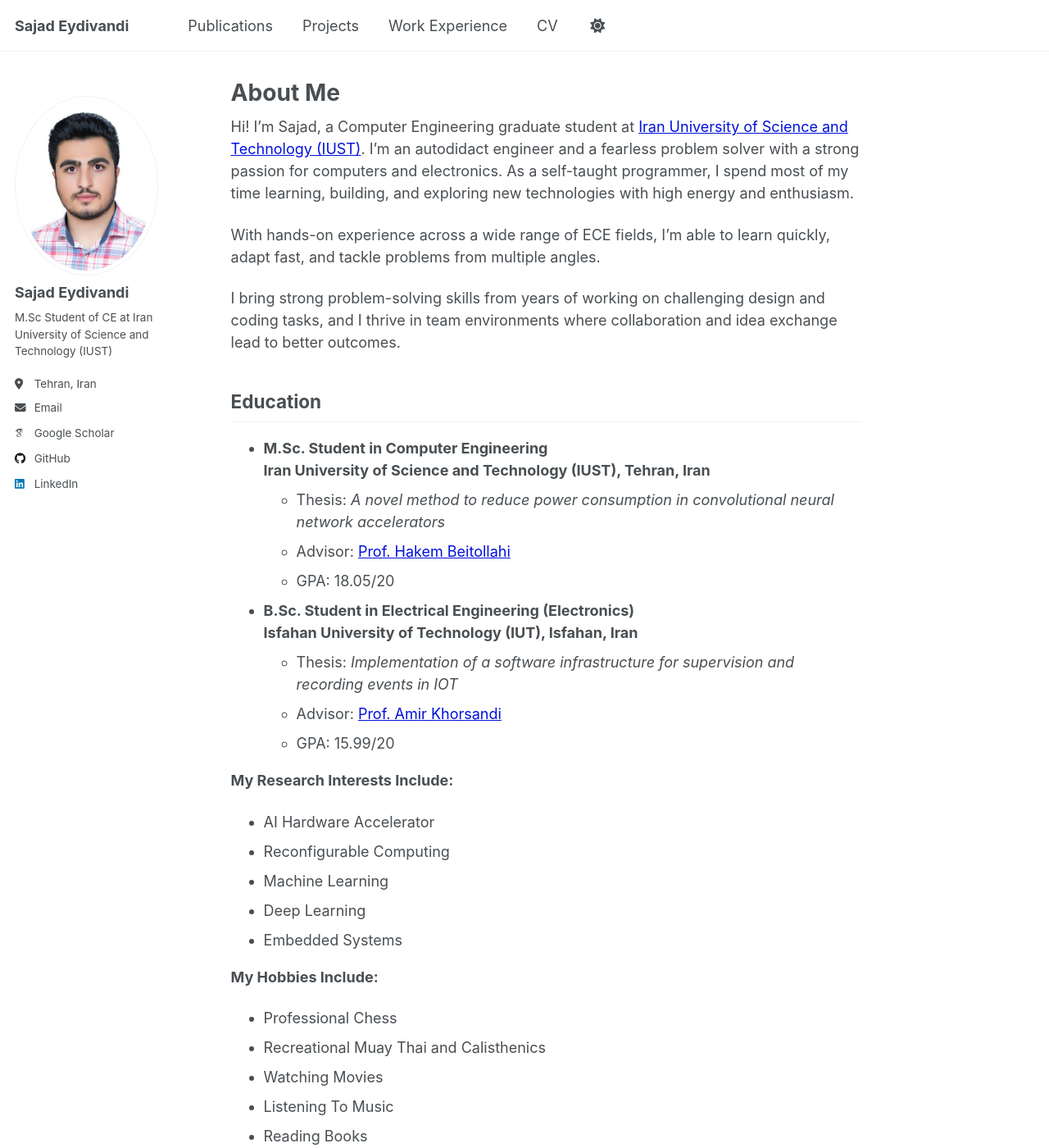
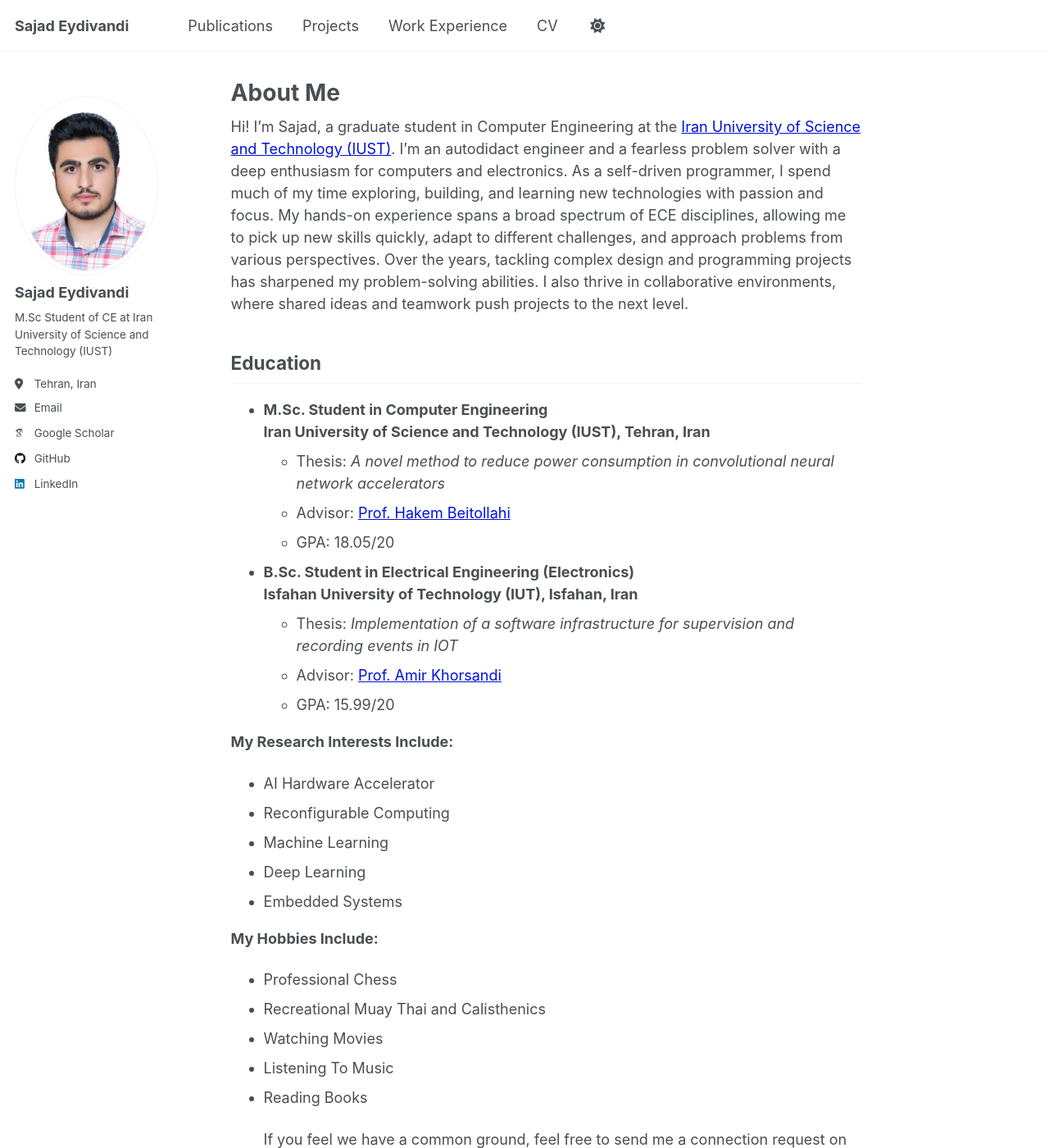
Before and after one commit to SajadEydivandi/SajadEydivandi.github.io, a Jekyll site: the page built from _pages/about.md, in a window 1280 px wide and 1400 px high. Shown: the whole window at 82% size. Built offline with Jekyll 4.4.1, drawn with Linux system fonts in a browser that asks for light colours; some web fonts are replaced; some of the changed text lies outside the part shown.

Commit message:
Update about.md

```diff
--- a/_pages/about.md
+++ b/_pages/about.md
@@ -8,12 +8,7 @@ redirect_from:
 ---
 
 
-Hi! I’m Sajad, a Computer Engineering graduate student at <a href="https://www.iust.ac.ir/" style="color: #0011DB; text-decoration: underline;"> Iran University of Science and Technology (IUST)</a>. I'm an autodidact engineer and a fearless problem solver with a strong passion for computers and electronics. As a self-taught programmer, I spend most of my time learning, building, and exploring new technologies with high energy and enthusiasm.
-
-With hands-on experience across a wide range of ECE fields, I'm able to learn quickly, adapt fast, and tackle problems from multiple angles.
-
-I bring strong problem-solving skills from years of working on challenging design and coding tasks, and I thrive in team environments where collaboration and idea exchange lead to better outcomes.
-
+Hi! I’m Sajad, a graduate student in Computer Engineering at the <a href="https://www.iust.ac.ir/" style="color: #0011DB; text-decoration: underline;">Iran University of Science and Technology (IUST)</a>. I’m an autodidact engineer and a fearless problem solver with a deep enthusiasm for computers and electronics. As a self-driven programmer, I spend much of my time exploring, building, and learning new technologies with passion and focus. My hands-on experience spans a broad spectrum of ECE disciplines, allowing me to pick up new skills quickly, adapt to different challenges, and approach problems from various perspectives. Over the years, tackling complex design and programming projects has sharpened my problem-solving abilities. I also thrive in collaborative environments, where shared ideas and teamwork push projects to the next level.
 
 ## Education
 * **M.Sc. Student in Computer Engineering** <br>
@@ -45,4 +40,4 @@ I bring strong problem-solving skills from years of working on challenging desig
 - Listening To Music
 - Reading Books
 
-  If you feel we have a common ground, feel free to send me a connection request on <a href="https://www.linkedin.com/in/sajad-eydivandi/" style="color: #0011DB; text-decoration: underline;">Linkedin</a> or challenge me to a chess match on <a href="https://lichess.org/@/Sandor_EDV_Clegane" style="color: #0011DB; text-decoration: underline;">Lichess</a>!
+  If you feel we have a common ground, feel free to send me a connection request on <a href="https://www.linkedin.com/in/sajad-eydivandi/" style="color: #0011DB; text-decoration: underline;">Linkedin</a> or challenge me to a chess match on <a href="https://lichess.org/@/Sandor_EDV_Clegane" style="color: #0011DB; text-decoration: underline;">Lichess</a>! for more information about my experiences, notable projects, and skills, you can download my <iframe src="https://drive.google.com/file/d/1VD6WwWff-g8DXrJWbXGDhJDAYOQwDfc3/preview" width="640" height="480" allow="autoplay">CV</iframe>.
```
